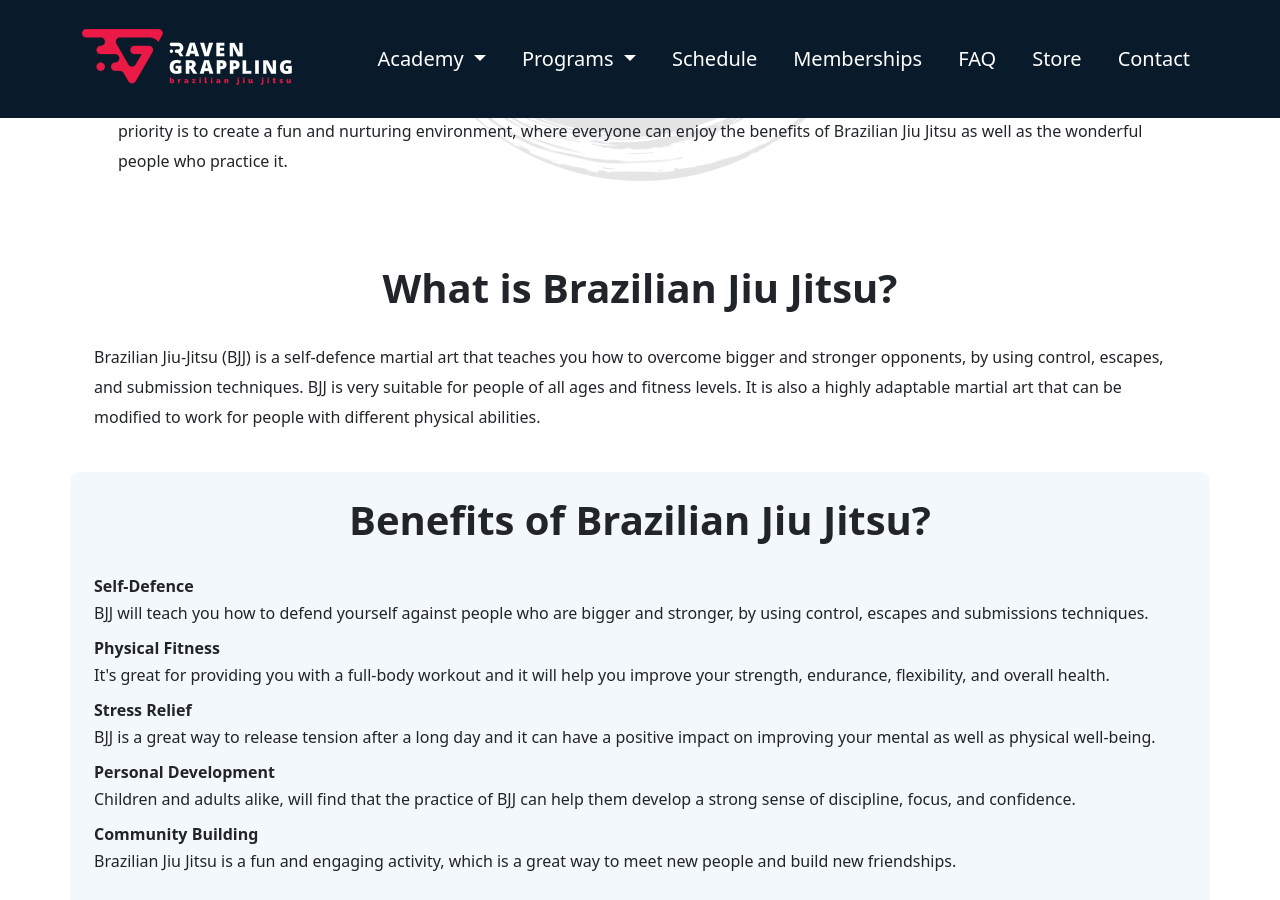
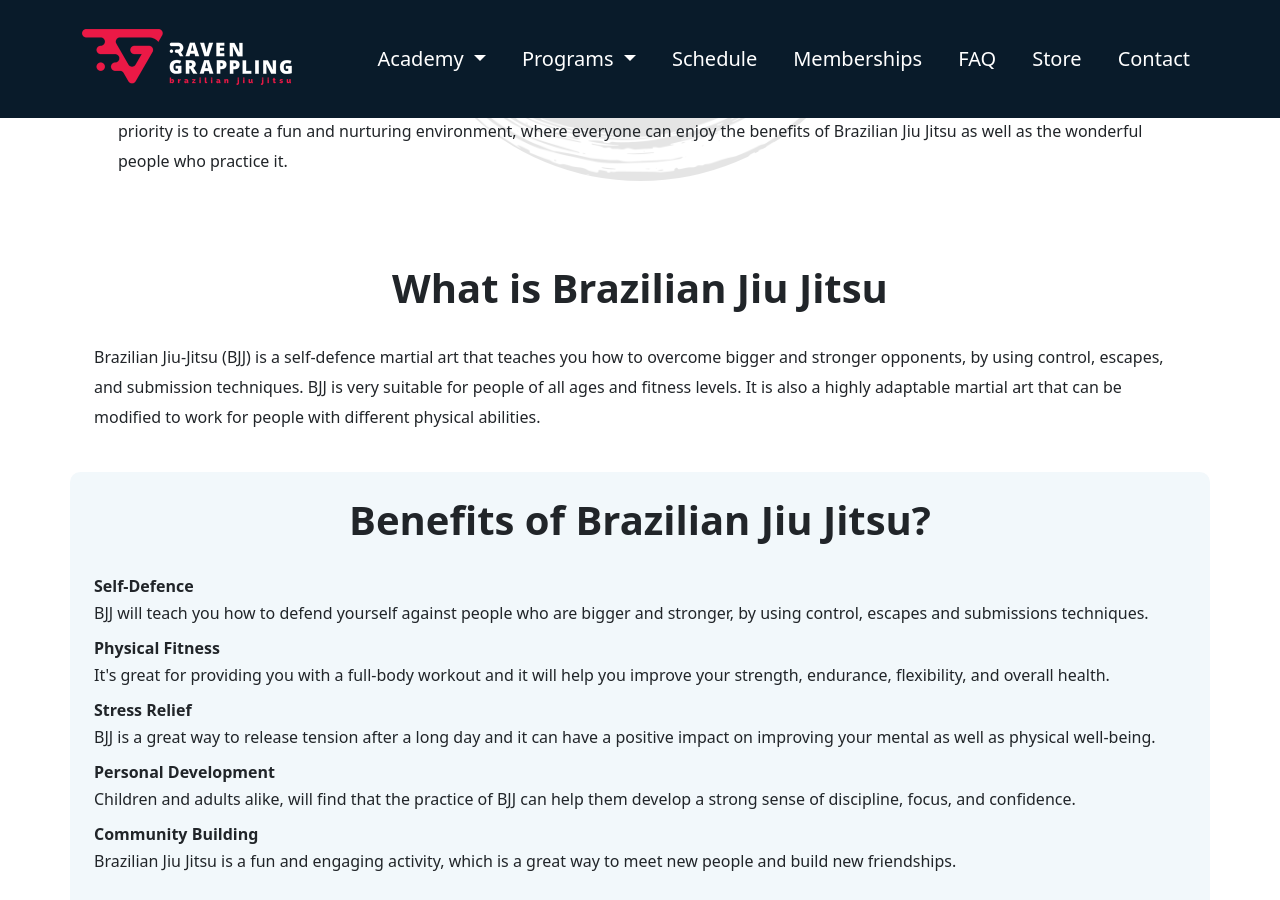
Before and after one commit to RavenGrappling/RavenGrappling.github.io, a Jekyll site: the page built from index.md, in a window 1280 px wide and 900 px high, scrolled down 1066 px. Built offline with Jekyll 4.4.1, drawn with Linux system fonts in a browser that asks for light colours.

Commit message:
Update index.md

```diff
--- a/index.md
+++ b/index.md
@@ -32,7 +32,7 @@ layout: default
 </div>
 
 <div class="container py-5 px-4 p-lg-4">
-  <h1 class="text-center fw-bold">What is Brazilian Jiu Jitsu?</h1>
+  <h1 class="text-center fw-bold">What is Brazilian Jiu Jitsu</h1>
   <p>
     Brazilian Jiu-Jitsu (BJJ) is a self-defence martial art that teaches you how to overcome bigger and stronger opponents, by using control, escapes, and submission techniques. BJJ is very suitable for people of all ages and fitness levels. It is also a highly adaptable martial art that can be modified to work for people with different physical abilities.
   </p>
```
